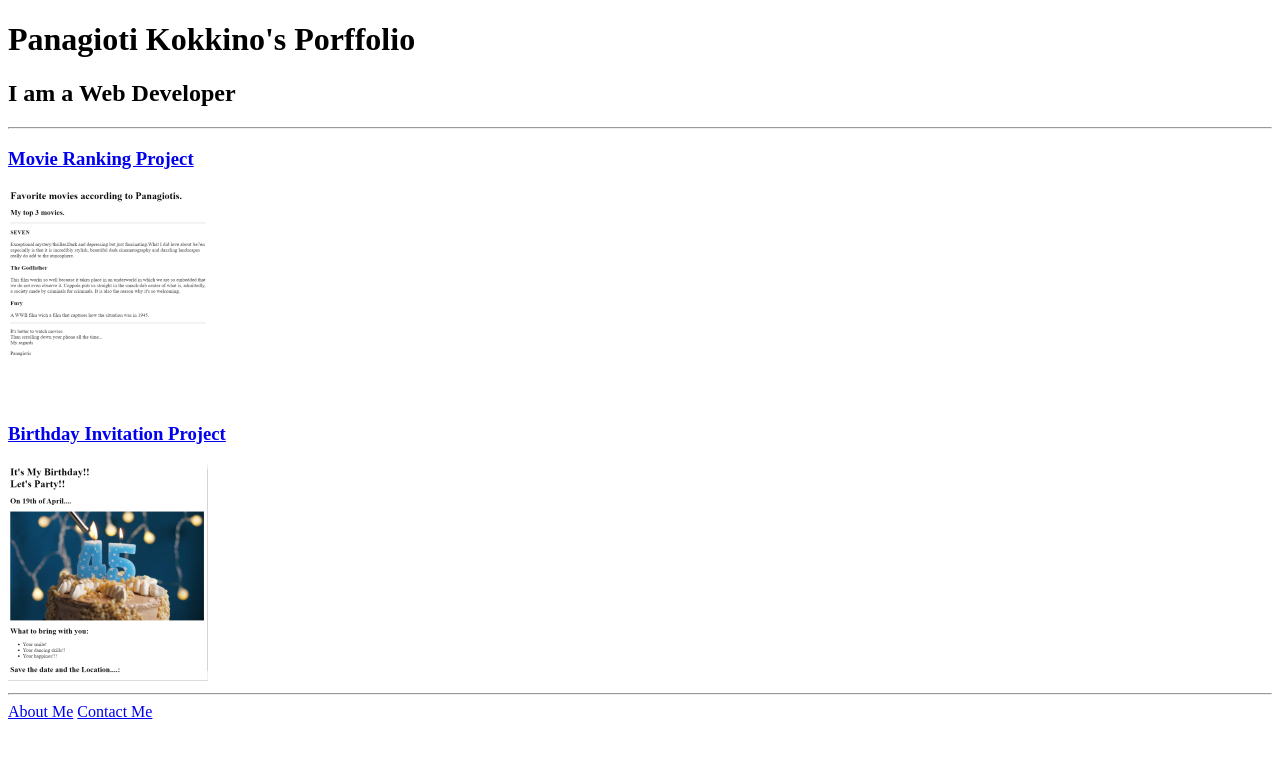
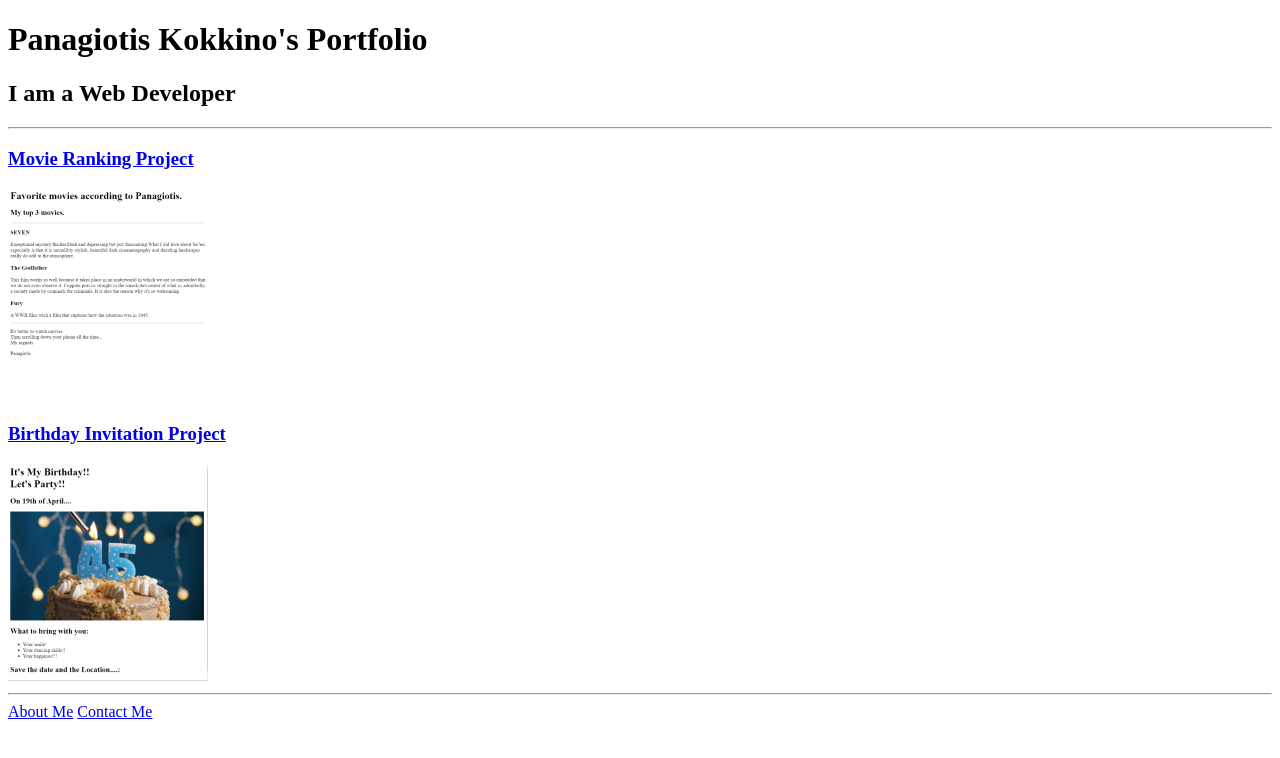
Before and after one commit to pvaronos/html-portfolio, a plain HTML site: page index.html in a window 1280 px wide. Drawn offline with Linux system fonts and the light colour scheme.

Commit message:
Add files via upload

```diff
--- a/index.html
+++ b/index.html
@@ -5,7 +5,7 @@
         <title>VARONO'S PORTFOLIO</title>
     </head>
     <body>
-        <h1>Panagioti Kokkino's Porffolio</h1>
+        <h1>Panagiotis Kokkino's Portfolio</h1>
           <h2>I am a Web Developer</h2>
         <hr>
         <h3><a href="./public/movie-ranking.html">Movie Ranking Project</a></h3>
```
